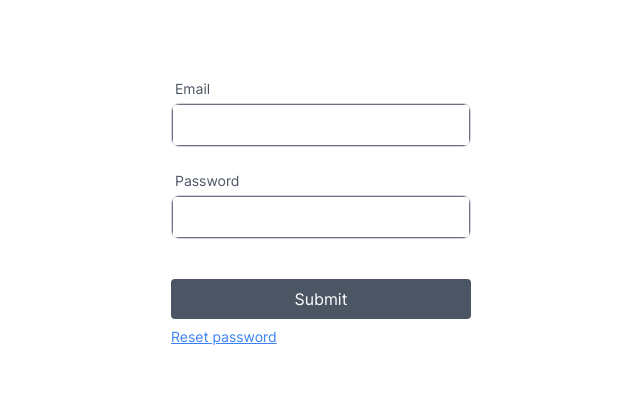
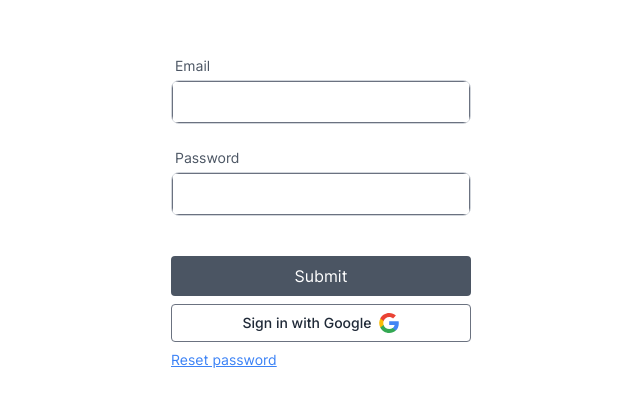
Before and after one commit to noted-eip/web, a React (Create React App) app: page /signin in a window 1280 px wide. Shown: the part 187-592 px from the top of the page, without its empty margins (319-959 px from the left). Built offline with nearby package versions, Linux system fonts and the light colour scheme; no server answers.

Commit message:
feat: create a component for the google button auth

```diff
--- /dev/null
+++ b/src/components/view/landing/GoogleButton.tsx
@@ -0,0 +1,68 @@
+import React from 'react'
+import { useGoogleLogin } from '@react-oauth/google'
+
+const GoogleButton: React.FC = () => {
+  const login = useGoogleLogin({
+    onSuccess: tokenResponse => console.log(tokenResponse),
+  })
+
+  /*
+      const onGoogleSuccess = (e: any) => {
+        axios
+          .post(`${API_BASE}/auth/google/login`, {
+            token: e.tokenId,
+          })
+          .then((response) => {
+            (async () => login(response.data.accessToken))();
+            (async () => {
+              setRoute('/')
+            })()
+          })
+          .catch((err: AxiosError) => {
+            console.error(err)
+          })
+          .finally(() => {
+            setLoading(false)
+          })
+      }
+    */
+
+  //   const onGoogleFailure = () => {
+  // throw new Error("not implemented");
+  //   }
+
+  return (
+    <button className='flex items-center justify-center rounded border border-gray-500 bg-white px-3 py-2 text-sm font-medium text-gray-800 dark:border-gray-500 dark:bg-gray-400'
+      onClick={() => login()}>
+      <p className='mr-2 dark:text-gray-400'>Sign in with Google</p>
+      <svg
+        className='h-5 w-5'
+        xmlns='http://www.w3.org/2000/svg'
+        viewBox='0 0 24 24'
+        width='24'
+        height='24'
+      >
+        <g transform='matrix(1, 0, 0, 1, 27.009001, -39.238998)'>
+          <path
+            fill='#4285F4'
+            d='M -3.264 51.509 C -3.264 50.719 -3.334 49.969 -3.454 49.239 L -14.754 49.239 L -14.754 53.749 L -8.284 53.749 C -8.574 55.229 -9.424 56.479 -10.684 57.329 L -10.684 60.329 L -6.824 60.329 C -4.564 58.239 -3.264 55.159 -3.264 51.509 Z'
+          />
+          <path
+            fill='#34A853'
+            d='M -14.754 63.239 C -11.514 63.239 -8.804 62.159 -6.824 60.329 L -10.684 57.329 C -11.764 58.049 -13.134 58.489 -14.754 58.489 C -17.884 58.489 -20.534 56.379 -21.484 53.529 L -25.464 53.529 L -25.464 56.619 C -23.494 60.539 -19.444 63.239 -14.754 63.239 Z'
+          />
+          <path
+            fill='#FBBC05'
+            d='M -21.484 53.529 C -21.734 52.809 -21.864 52.039 -21.864 51.239 C -21.864 50.439 -21.724 49.669 -21.484 48.949 L -21.484 45.859 L -25.464 45.859 C -26.284 47.479 -26.754 49.299 -26.754 51.239 C -26.754 53.179 -26.284 54.999 -25.464 56.619 L -21.484 53.529 Z'
+          />
+          <path
+            fill='#EA4335'
+            d='M -14.754 43.989 C -12.984 43.989 -11.404 44.599 -10.154 45.789 L -6.734 42.369 C -8.804 40.429 -11.514 39.239 -14.754 39.239 C -19.444 39.239 -23.494 41.939 -25.464 45.859 L -21.484 48.949 C -20.534 46.099 -17.884 43.989 -14.754 43.989 Z'
+          />
+        </g>
+      </svg>
+    </button>
+  )
+}
+
+export default GoogleButton
--- a/src/components/view/landing/TimelineLanding.tsx
+++ b/src/components/view/landing/TimelineLanding.tsx
@@ -89,7 +89,7 @@ const TimelineLanding: React.FC = () => {
               Neque Dolor, fugiat non cum doloribus aperiam voluptates nostrum.
                 </p>
               </div>
-              <a href='#' className='group-hover:text-secondary flex items-center justify-between'>
+              <a href='#' className='flex items-center justify-between group-hover:text-black'>
                 <span className='text-sm'>Read more</span>
                 <svg xmlns='http://www.w3.org/2000/svg' viewBox='0 0 24 24' fill='currentColor' className='h-5 w-5 -translate-x-4 text-2xl opacity-0 transition duration-300 group-hover:translate-x-0 group-hover:opacity-100'>
                   <path fillRule='evenodd' d='M12.97 3.97a.75.75 0 011.06 0l7.5 7.5a.75.75 0 010 1.06l-7.5 7.5a.75.75 0 11-1.06-1.06l6.22-6.22H3a.75.75 0 010-1.5h16.19l-6.22-6.22a.75.75 0 010-1.06z' clipRule='evenodd' />
--- a/src/views/signin/SigninView.tsx
+++ b/src/views/signin/SigninView.tsx
@@ -9,6 +9,7 @@ import { authenticate } from '../../hooks/api/authenticate'
 import { decodeToken } from '../../lib/api'
 import { validateEmail } from '../../lib/validators'
 import { AuthenticateResponse } from '../../types/api/accounts'
+import GoogleButton from '../../components/view/landing/GoogleButton'
 
 const SigninView: React.FC = () => {
   const navigate = useNavigate()
@@ -71,6 +72,7 @@ const SigninView: React.FC = () => {
         >
           Submit
         </button>
+        <GoogleButton />
         <Link to='/reset_password_email' className='text-sm text-blue-500 underline'> Reset password </Link>
       </form>
     </div>
--- a/src/views/welcome/WelcomeView.tsx
+++ b/src/views/welcome/WelcomeView.tsx
@@ -1,6 +1,4 @@
 import React from 'react'
-import { Link } from 'react-router-dom'
-import { useGoogleLogin } from '@react-oauth/google'
 import HeaderLanding from '../../components/view/landing/HeaderLanding'
 import DescriptionLanding from '../../components/view/landing/DescriptionLanding'
 import TimelineLanding from '../../components/view/landing/TimelineLanding'
@@ -8,35 +6,6 @@ import TeamLanding from '../../components/view/landing/TeamLanding'
 import ContactLanding from '../../components/view/landing/ContactLanding'
 
 const WelcomeView: React.FC = () => {
-  const login = useGoogleLogin({
-    onSuccess: tokenResponse => console.log(tokenResponse),
-  })
-
-  /*
-  const onGoogleSuccess = (e: any) => {
-    axios
-      .post(`${API_BASE}/auth/google/login`, {
-        token: e.tokenId,
-      })
-      .then((response) => {
-        (async () => login(response.data.accessToken))();
-        (async () => {
-          setRoute('/')
-        })()
-      })
-      .catch((err: AxiosError) => {
-        console.error(err)
-      })
-      .finally(() => {
-        setLoading(false)
-      })
-  }
-*/
-
-  const onGoogleFailure = () => {
-    // throw new Error("not implemented");
-  }
-
   return (
     <div className='bg-white dark:bg-gray-900'>
       <HeaderLanding />
@@ -45,43 +14,6 @@ const WelcomeView: React.FC = () => {
         <TimelineLanding />
         <TeamLanding />
         <ContactLanding />
-        <div>
-          <div>Welcome to Noted!</div>
-          <Link to='/signin'>Go to the /signin page!</Link>
-          <br />
-          <Link to='/signup'>Go to the /signup page!</Link>
-          <br />
-          <button className='dark:bg-gray-medium flex items-center justify-center rounded border border-gray-300 bg-white px-3 py-2 text-sm font-medium text-gray-800 dark:border-gray-500'
-            onClick={() => login()}>
-            <p className='mr-2 dark:text-gray-100'>Sign in with Google</p>
-            <svg
-              className='h-5 w-5'
-              xmlns='http://www.w3.org/2000/svg'
-              viewBox='0 0 24 24'
-              width='24'
-              height='24'
-            >
-              <g transform='matrix(1, 0, 0, 1, 27.009001, -39.238998)'>
-                <path
-                  fill='#4285F4'
-                  d='M -3.264 51.509 C -3.264 50.719 -3.334 49.969 -3.454 49.239 L -14.754 49.239 L -14.754 53.749 L -8.284 53.749 C -8.574 55.229 -9.424 56.479 -10.684 57.329 L -10.684 60.329 L -6.824 60.329 C -4.564 58.239 -3.264 55.159 -3.264 51.509 Z'
-                />
-                <path
-                  fill='#34A853'
-                  d='M -14.754 63.239 C -11.514 63.239 -8.804 62.159 -6.824 60.329 L -10.684 57.329 C -11.764 58.049 -13.134 58.489 -14.754 58.489 C -17.884 58.489 -20.534 56.379 -21.484 53.529 L -25.464 53.529 L -25.464 56.619 C -23.494 60.539 -19.444 63.239 -14.754 63.239 Z'
-                />
-                <path
-                  fill='#FBBC05'
-                  d='M -21.484 53.529 C -21.734 52.809 -21.864 52.039 -21.864 51.239 C -21.864 50.439 -21.724 49.669 -21.484 48.949 L -21.484 45.859 L -25.464 45.859 C -26.284 47.479 -26.754 49.299 -26.754 51.239 C -26.754 53.179 -26.284 54.999 -25.464 56.619 L -21.484 53.529 Z'
-                />
-                <path
-                  fill='#EA4335'
-                  d='M -14.754 43.989 C -12.984 43.989 -11.404 44.599 -10.154 45.789 L -6.734 42.369 C -8.804 40.429 -11.514 39.239 -14.754 39.239 C -19.444 39.239 -23.494 41.939 -25.464 45.859 L -21.484 48.949 C -20.534 46.099 -17.884 43.989 -14.754 43.989 Z'
-                />
-              </g>
-            </svg>
-          </button>
-        </div>
       </main>
     </div>
   )
```
